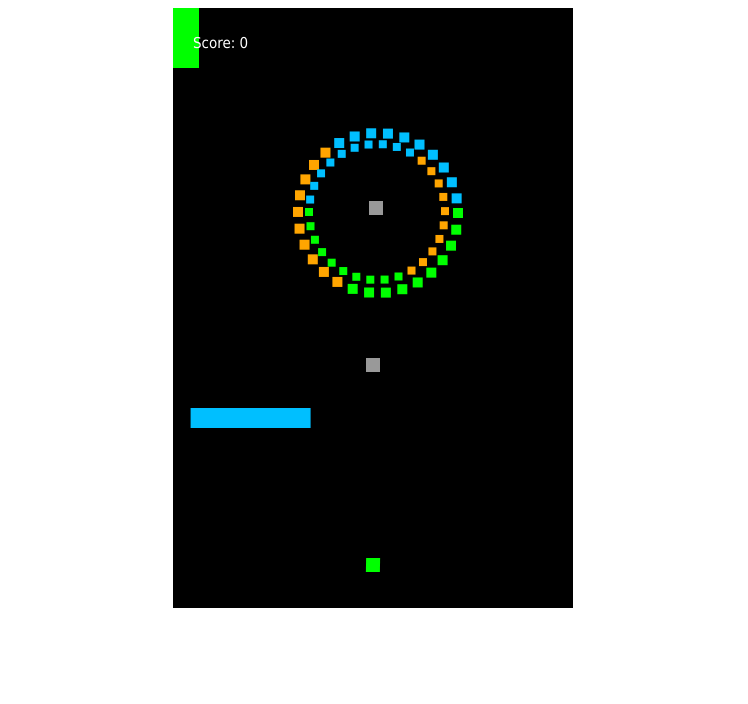
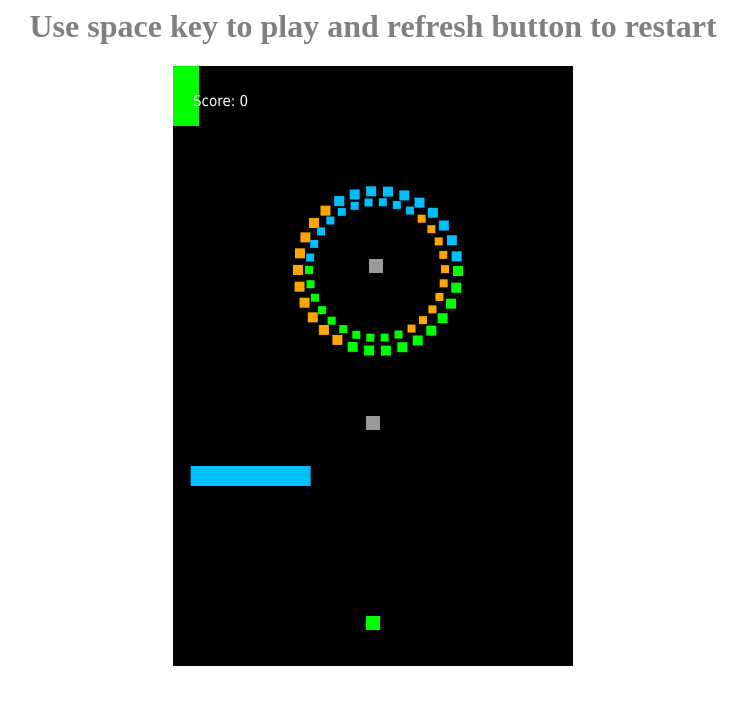
Before and after one commit to tishajha/delta-task2, a plain HTML site: page index.html in a window 1280 px wide. Shown: the whole page, without its empty margins (267-1015 px from the left). Drawn offline with Linux system fonts and the light colour scheme.

Commit message:
Update index.html

```diff
--- a/index.html
+++ b/index.html
@@ -1,6 +1,7 @@
 <html>
     <head></head>
     <body id="bod">
+        <h1 style="color:gray; align-content:center; text-align:center; " >Use space key to play and refresh button to restart</h1>
         <center><canvas id="game_stage" width="400" height="600"></canvas></center>
         <script src="canvas.js"></script>
 
```
